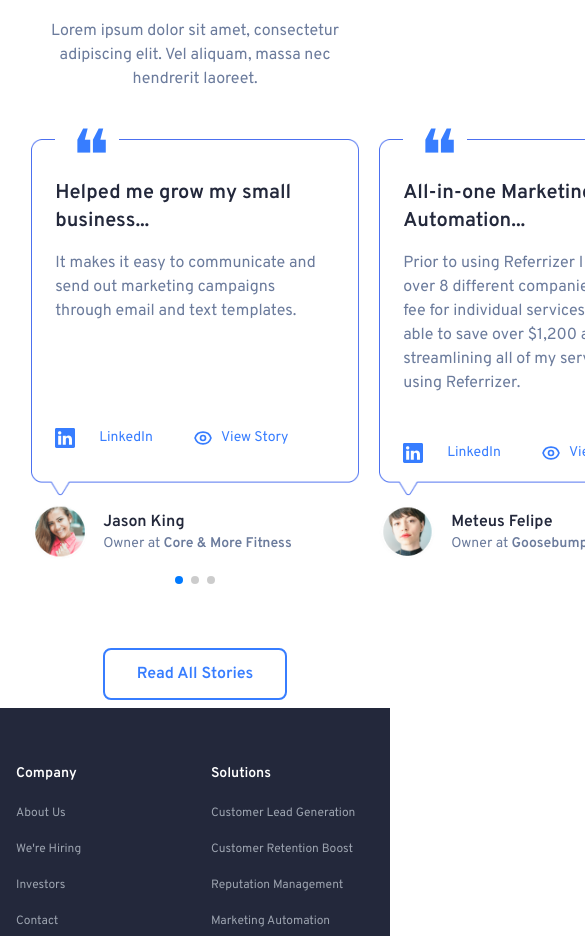
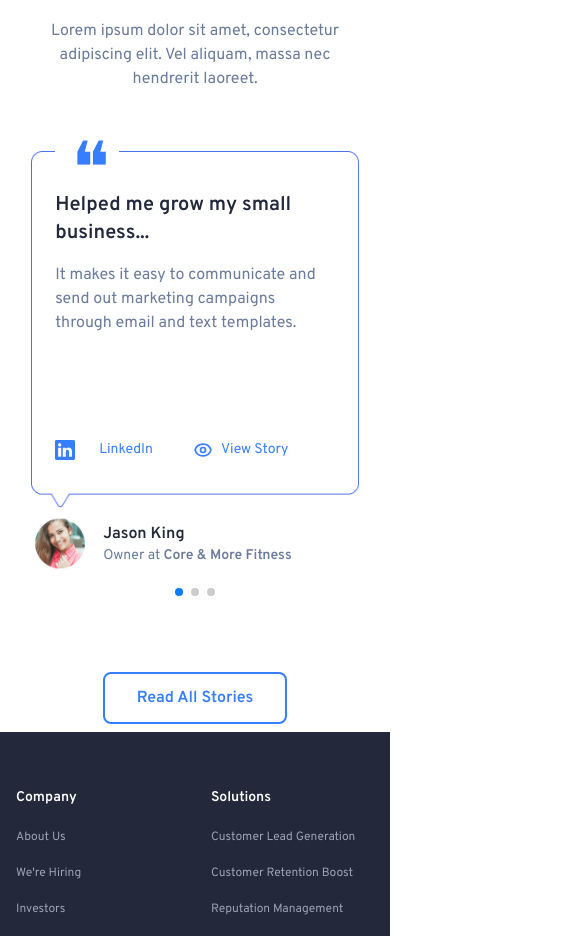
Before and after one commit to poojavermaa/referrizer-landing-page, a React (Vite) app: page / in a window 390 px wide. Shown: the part 5380-6316 px from the top of the page, 585 px wide, since content can reach past the window. Built offline with nearby package versions, Linux system fonts and the light colour scheme.

Commit message:
fix : overflow

```diff
--- a/src/components/SuccessStory.tsx
+++ b/src/components/SuccessStory.tsx
@@ -75,7 +75,7 @@ const SuccessStory = () => {
             </div>
 
             {/* Mobile View with Swiper */}
-            <div className='md:hidden'>
+            <div className='md:hidden py-3 overflow-x-hidden' >
                 <Swiper style={{
                     overflow: 'visible'
                 }} modules={[Pagination]} spaceBetween={20} slidesPerView={1} pagination={{ clickable: true }} className='mySwiper'>
```
